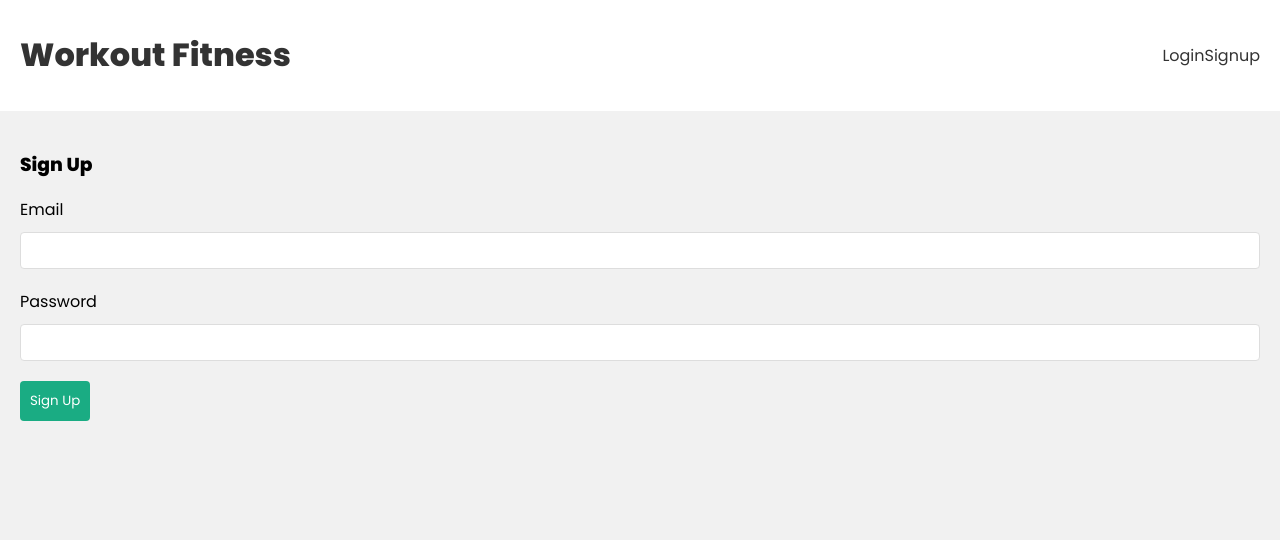
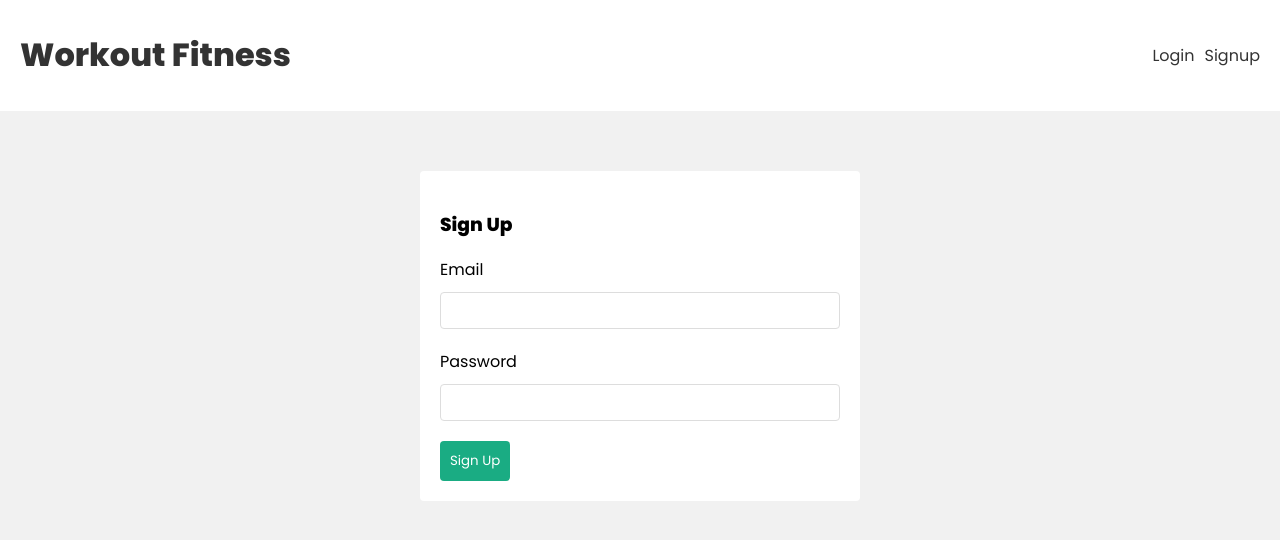
Before and after one commit to braincee/workout, a React (Create React App) app in the folder frontend/: page /signup in a window 1280 px wide. Shown: the top 540 px of the page. Built offline with nearby package versions, Linux system fonts and the light colour scheme.

Commit message:
Add styling to the navigation

```diff
--- a/frontend/src/index.css
+++ b/frontend/src/index.css
@@ -99,3 +99,32 @@ div.error {
 input.error {
   border: 1px solid var(--error)
 }
+
+/* navbar */
+nav {
+  display: flex;
+  align-items: center;
+}
+nav a {
+  margin-left: 10px;
+}
+/* auth forms */
+form.signup, form.login {
+  max-width: 400px;
+  margin: 40px auto;
+  padding: 20px;
+  background: #fff;
+  border-radius: 4px;
+}
+
+nav button {
+  background: #fff;
+  color: var(--primary);
+  border: 2px solid var(--primary);
+  padding: 6px 10px;
+  border-radius: 4px;
+  font-family: "Poppins";
+  cursor: pointer;
+  font-size: 1em;
+  margin-left: 10px;
+}
```
